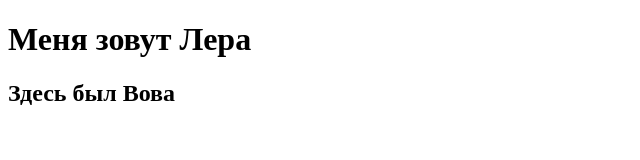
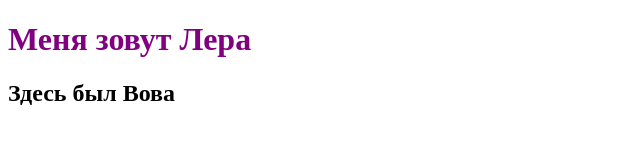
Before and after one commit to ValeriaDev-ops/FirstRepo, a plain HTML site: page index.html in a window 1280 px wide. Shown: the whole page, without its empty margins (0-640 px from the left). Drawn offline with Linux system fonts and the light colour scheme.

Commit message:
Стили
Добавили файл стилей и подключили его

```diff
--- /dev/null
+++ b/css/main.css
@@ -0,0 +1,3 @@
+h1 {
+    color: purple;
+}
--- a/index.html
+++ b/index.html
@@ -5,6 +5,7 @@
     <meta name="viewport"
           content="width=device-width, user-scalable=no, initial-scale=1.0, maximum-scale=1.0, minimum-scale=1.0">
     <meta http-equiv="X-UA-Compatible" content="ie=edge">
+    <link rel="stylesheet" href="css/main.css">
     <title>Document</title>
 </head>
 <body>
```
